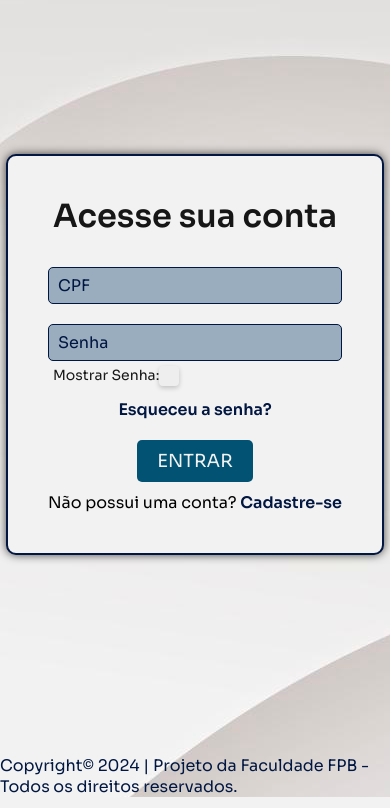
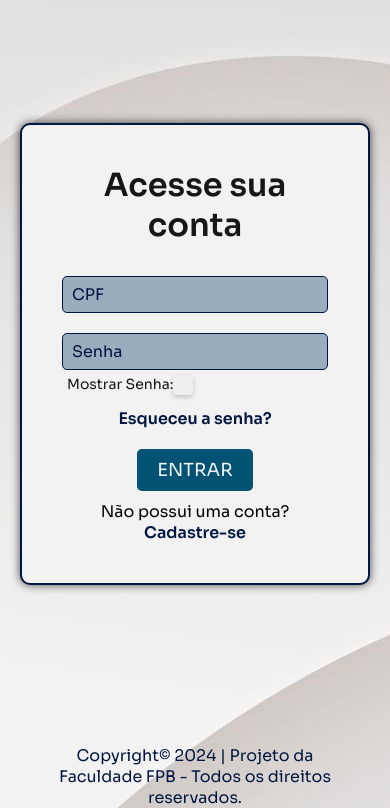
Before and after one commit to vittorioaugusto/sistema_bancario_2, a PHP site: page / in a window 390 px wide. Shown: the part 68-876 px from the top of the page. Run offline with PHP 8.4, Linux system fonts and the light colour scheme.

Commit message:
responsividade

```diff
--- a/src/esqueci_senha.php
+++ b/src/esqueci_senha.php
@@ -36,7 +36,7 @@
 ?>
 
 <!DOCTYPE html>
-<html>
+<html lang="pt-br">
 
 <head>
     <meta charset="UTF-8">
--- a/src/index.php
+++ b/src/index.php
@@ -51,7 +51,7 @@
 
 
 <!DOCTYPE html>
-<html lang="en">
+<html lang="pt-br">
 
 <head>
     <meta charset="UTF-8">
@@ -132,7 +132,7 @@
         </div>
     </div>
 
-    <footer class="footer">
+    <footer class="footer_text">
         <p>Copyright© 2024 | Projeto da Faculdade FPB - Todos os direitos reservados.</p>
     </footer>
 
--- a/src/js/script.js
+++ b/src/js/script.js
@@ -8,16 +8,17 @@
 
     let isMenuOpen = false;
 
-    toggleButton.addEventListener('click', function () {
-        isMenuOpen = !isMenuOpen;
-        navbarLinks.classList.toggle('active', isMenuOpen);
+    // script.js
+    document.addEventListener('DOMContentLoaded', function() {
+        // Tenta acessar um elemento com id 'meuElemento'
+        var elemento = document.getElementById('meuElemento');
 
-        if (isMenuOpen) {
-            toggleButton.innerHTML = '&#10005;';
-        } else {
-            toggleButton.innerHTML = '&#9776;';
-        }
+        // Tenta adicionar um evento a esse elemento
+        elemento.addEventListener('click', function() {
+            // Alguma ação aqui
+        });
     });
+
 
     navLinks.forEach(link => {
         link.addEventListener('click', function () {
--- a/src/principal.php
+++ b/src/principal.php
@@ -45,10 +45,6 @@
                     <h1>FinTechGuard</h1>
                 </div>
 
-                <div class="bem_vindo_nome">
-                    <h2> Bem vindo (a): <?php echo $_SESSION['nome']; ?></h2>
-                </div>
-
                 <div class="navbar_links">
                     <a href="principal.php" class="nav-link" onclick="changeColor(this)"><button id="butao_selecionado">Início</button></a>
                     <a href="transferir.php" class="nav-link" onclick="changeColor(this)"><button>Transferir</button></a>
@@ -64,7 +60,7 @@
 
             <main class="hero container" data-aos="fade-up" data-aos-delay="100">
                 <div class="detalhes_conta clearfix">
-
+                    <h2> Bem vindo (a): <?php echo $_SESSION['nome']; ?></h2>
                     <h1>Detalhes da Conta</h1><br>
                     <h3>Nome do Cliente: <?php echo $_SESSION['nome']; ?></h3>
                     <h3>Seu saldo na conta é de: R$<?php echo $_SESSION['saldo']; ?></h3><br>
--- a/src/protect.php
+++ b/src/protect.php
@@ -20,7 +20,7 @@
                 <div class='informacoes_protect'>
                     <h2>Você não pode acessar esta página porque não está logado.</h2><br>
                     <div class='botao_protect'>
-                        <p><a href=\"login.php\"><button class='butao'>Clique aqui!</button></a></p>
+                        <p><a href=\"index.php\"><button class='butao'>Fazer o Login!</button></a></p>
                     </div>
                 </div>
             </div>
--- a/src/style.css
+++ b/src/style.css
@@ -85,6 +85,8 @@
 .navbar_links {
   display: flex;
   align-items: center;
+  position: absolute;
+  right: 0;
 }
 
 .navbar_links button {
@@ -366,6 +368,16 @@
     position: absolute;
   }
 }
+@media only screen and (max-width: 403px) {
+  .tela_login {
+    width: 350px;
+  }
+}
+@media only screen and (max-width: 358px) {
+  .tela_login {
+    width: 300px;
+  }
+}
 /* esqueci_senha.php */
 .tela_esqueci_senha {
   background-color: #F2F2F2;
@@ -469,6 +481,11 @@
     position: absolute;
   }
 }
+@media only screen and (max-width: 368px) {
+  .tela_esqueci_senha {
+    width: 300px;
+  }
+}
 /* cadastro.php */
 .tela_cadastro {
   background-color: #F2F2F2;
@@ -561,6 +578,16 @@
 @media only screen and (max-width: 768px) {
   .tela_cadastro {
     position: absolute;
+  }
+}
+@media only screen and (max-width: 403px) {
+  .tela_cadastro {
+    width: 350px;
+  }
+}
+@media only screen and (max-width: 368px) {
+  .tela_cadastro {
+    width: 300px;
   }
 }
 /* principal.php */
@@ -954,13 +981,18 @@
   background-color: #011640;
 }
 
-.footer {
-  display: flex;
+.footer_text {
+  text-align: center;
   align-items: center;
-  justify-content: center;
   color: #011640;
 }
 
+@media only screen and (max-width: 748px) {
+  .footer_text {
+    width: 300px;
+    height: auto;
+  }
+}
 .coin:after {
   content: "$";
   display: inline-block;
```
Also changed, not shown: src/partials/_header.scss (+40 -7 lines), 3 other files.
